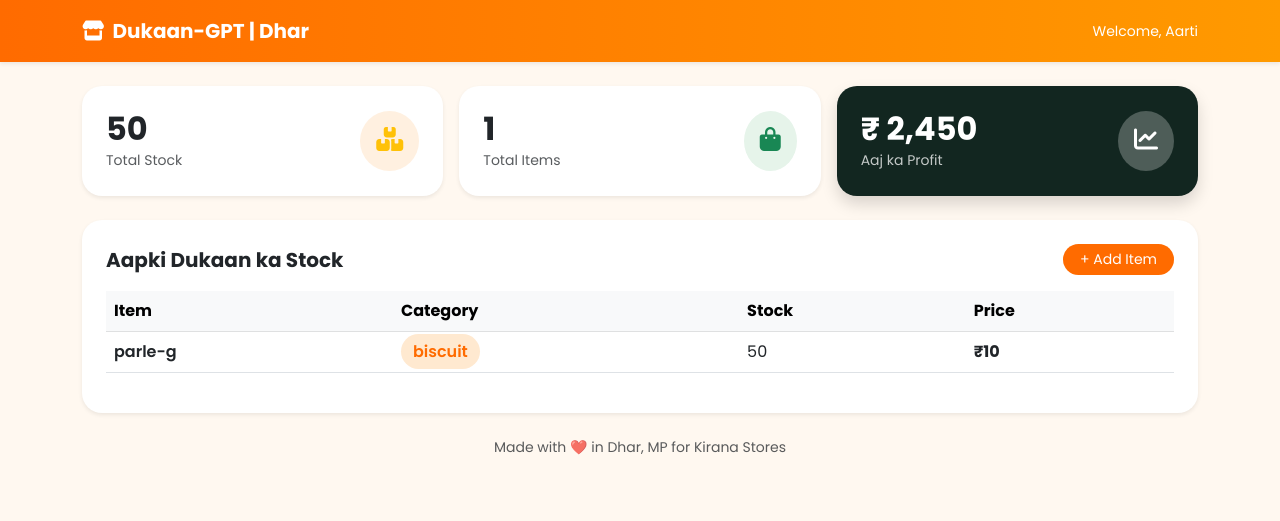
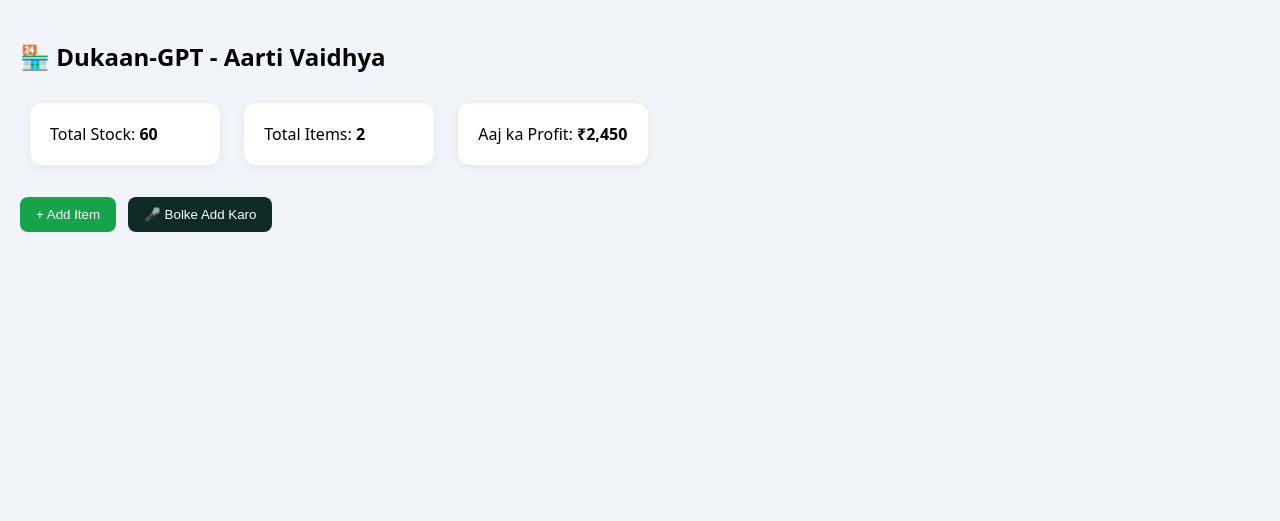
Before and after one commit to Aartivaidhya/dukaan-gpt, a Django app: page / in a window 1280 px wide. Shown: the top 521 px of the page. Run offline with Django 5.2, Linux system fonts and the light colour scheme; data comes from the database, SQL or seed files in the repository.

Commit message:
Voice feature added

```diff
--- a/backend/core/store/templates/store/dashboard.html
+++ b/backend/core/store/templates/store/dashboard.html
@@ -1,76 +1,70 @@
 <!DOCTYPE html>
-<html lang="en">
+<html>
 <head>
-<meta charset="UTF-8">
-<meta name="viewport" content="width=device-width, initial-scale=1.0">
-<title>Dukaan-GPT | Dhar</title>
-<link href="https://cdn.jsdelivr.net/npm/bootstrap@5.3.0/dist/css/bootstrap.min.css" rel="stylesheet">
-<link href="https://cdnjs.cloudflare.com/ajax/libs/font-awesome/6.4.0/css/all.min.css" rel="stylesheet">
+<title>Dukaan-GPT - Aarti</title>
+<meta name="viewport" content="width=device-width, initial-scale=1">
 <style>
-@import url('https://fonts.googleapis.com/css2?family=Poppins:wght@400;600;700&display=swap');
-body{font-family:'Poppins',sans-serif; background:#FFF8F0;}
-.navbar{background:linear-gradient(90deg,#FF6B00,#FF9A00);}
-.card-stat{border:none; border-radius:20px; transition:0.3s;}
-.card-stat:hover{transform:translateY(-5px); box-shadow:0 10px 20px rgba(0,0,0,0.1) !important;}
-.card-profit{background:#122620; color:white;}
-.badge-cat{background:#FFE9D0; color:#FF6B00; border-radius:20px; padding:6px 12px; font-weight:600;}
-.table-card{border-radius:20px; border:none;}
+body{font-family:system-ui;background:#f1f5f9;margin:0;padding:20px}
+.card{background:white;padding:20px;border-radius:12px;box-shadow:0 2px 8px #0001;display:inline-block;margin:10px;min-width:150px}
+.btn{background:#16a34a;color:white;border:0;padding:10px 16px;border-radius:8px;cursor:pointer}
+.btn2{background:#0f2b26;color:white;border:0;padding:10px 16px;border-radius:8px;cursor:pointer;margin-left:8px}
+#m{position:fixed;top:0;left:0;width:100%;height:100%;background:#0008;display:none;align-items:center;justify-content:center}
+.box{background:white;padding:20px;border-radius:12px;width:300px}
+input{width:100%;padding:10px;margin:8px 0;border:1px solid #ccc;border-radius:8px}
 </style>
 </head>
 <body>
+<h2>🏪 Dukaan-GPT - Aarti Vaidhya</h2>
 
-<nav class="navbar p-3 mb-4 shadow-sm">
-  <div class="container d-flex justify-content-between">
-    <span class="text-white fw-bold fs-5"><i class="fa-solid fa-store me-2"></i>Dukaan-GPT | Dhar</span>
-    <span class="text-white small">Welcome, Aarti</span>
-  </div>
-</nav>
+<div class="card">Total Stock: <b id="s">60</b></div>
+<div class="card">Total Items: <b id="it">2</b></div>
+<div class="card">Aaj ka Profit: <b>₹2,450</b></div>
 
-<div class="container pb-5">
-  <div class="row g-3 mb-4">
-    <div class="col-6 col-lg-4">
-      <div class="card card-stat p-4 shadow-sm h-100 bg-white">
-        <div class="d-flex justify-content-between align-items-center">
-          <div><h2 class="fw-bold mb-0">50</h2><small class="text-muted">Total Stock</small></div>
-          <div class="p-3 rounded-circle" style="background:#FFF0E0;"><i class="fa-solid fa-boxes-stacked text-warning fs-4"></i></div>
-        </div>
-      </div>
-    </div>
-    <div class="col-6 col-lg-4">
-      <div class="card card-stat p-4 shadow-sm h-100 bg-white">
-        <div class="d-flex justify-content-between align-items-center">
-          <div><h2 class="fw-bold mb-0">1</h2><small class="text-muted">Total Items</small></div>
-          <div class="p-3 rounded-circle" style="background:#E6F4EA;"><i class="fa-solid fa-bag-shopping text-success fs-4"></i></div>
-        </div>
-      </div>
-    </div>
-    <div class="col-12 col-lg-4">
-      <div class="card card-stat card-profit p-4 shadow h-100">
-        <div class="d-flex justify-content-between align-items-center">
-          <div><h2 class="fw-bold mb-0">₹ 2,450</h2><small class="opacity-75">Aaj ka Profit</small></div>
-          <div class="p-3 rounded-circle bg-white bg-opacity-25"><i class="fa-solid fa-chart-line fs-4"></i></div>
-        </div>
-      </div>
-    </div>
-  </div>
+<br><br>
+<button class="btn" onclick="document.getElementById('m').style.display='flex'">+ Add Item</button>
+<button class="btn2" onclick="startVoice()">🎤 Bolke Add Karo</button>
 
-  <div class="card table-card shadow-sm">
-    <div class="card-body p-4">
-      <div class="d-flex justify-content-between align-items-center mb-3">
-        <h5 class="fw-bold mb-0">Aapki Dukaan ka Stock</h5>
-        <a href="/admin/" class="btn btn-sm text-white px-3 py-1" style="background:#FF6B00; border-radius:20px;">+ Add Item</a>
-      </div>
-      <div class="table-responsive">
-        <table class="table table-hover align-middle">
-          <thead class="table-light"><tr><th>Item</th><th>Category</th><th>Stock</th><th>Price</th></tr></thead>
-          <tbody>
-            <tr><td class="fw-semibold">parle-g</td><td><span class="badge-cat">biscuit</span></td><td>50</td><td class="fw-bold">₹10</td></tr>
-          </tbody>
-        </table>
-      </div>
-    </div>
-  </div>
-  <p class="text-center text-muted small mt-4">Made with ❤️ in Dhar, MP for Kirana Stores</p>
-</div>
+<div id="list" style="margin-top:20px"></div>
+
+<div id="m"><div class="box">
+<h3>Add Item</h3>
+<input id="n" placeholder="Item Name (Ex: Parle-G)">
+<input id="q" type="number" placeholder="Quantity (Ex: 10)">
+<button class="btn" onclick="add()">Save</button>
+<button class="btn2" onclick="document.getElementById('m').style.display='none'">Close</button>
+</div></div>
+
+<script>
+let stock = 60;
+let items = 2;
+
+function add(){
+  let name = document.getElementById('n').value;
+  let qty = parseInt(document.getElementById('q').value || 0);
+  if(!name) return alert("Naam likho");
+  stock += qty;
+  items++;
+  document.getElementById('s').innerText = stock;
+  document.getElementById('it').innerText = items;
+  document.getElementById('list').innerHTML += `<div class="card">${name} - ${qty}</div>`;
+  document.getElementById('m').style.display='none';
+  document.getElementById('n').value='';
+  document.getElementById('q').value='';
+}
+
+function startVoice(){
+  const SR = window.SpeechRecognition || window.webkitSpeechRecognition;
+  if(!SR){ alert("Please open in Chrome"); return; }
+  const rec = new SR();
+  rec.lang = 'hi-IN';
+  rec.start();
+  alert("Bolo... sun raha hu 🎤");
+  rec.onresult = (e)=>{
+    let text = e.results[0][0].transcript;
+    document.getElementById('n').value = text;
+    document.getElementById('m').style.display='flex';
+  }
+}
+</script>
 </body>
 </html>
```
